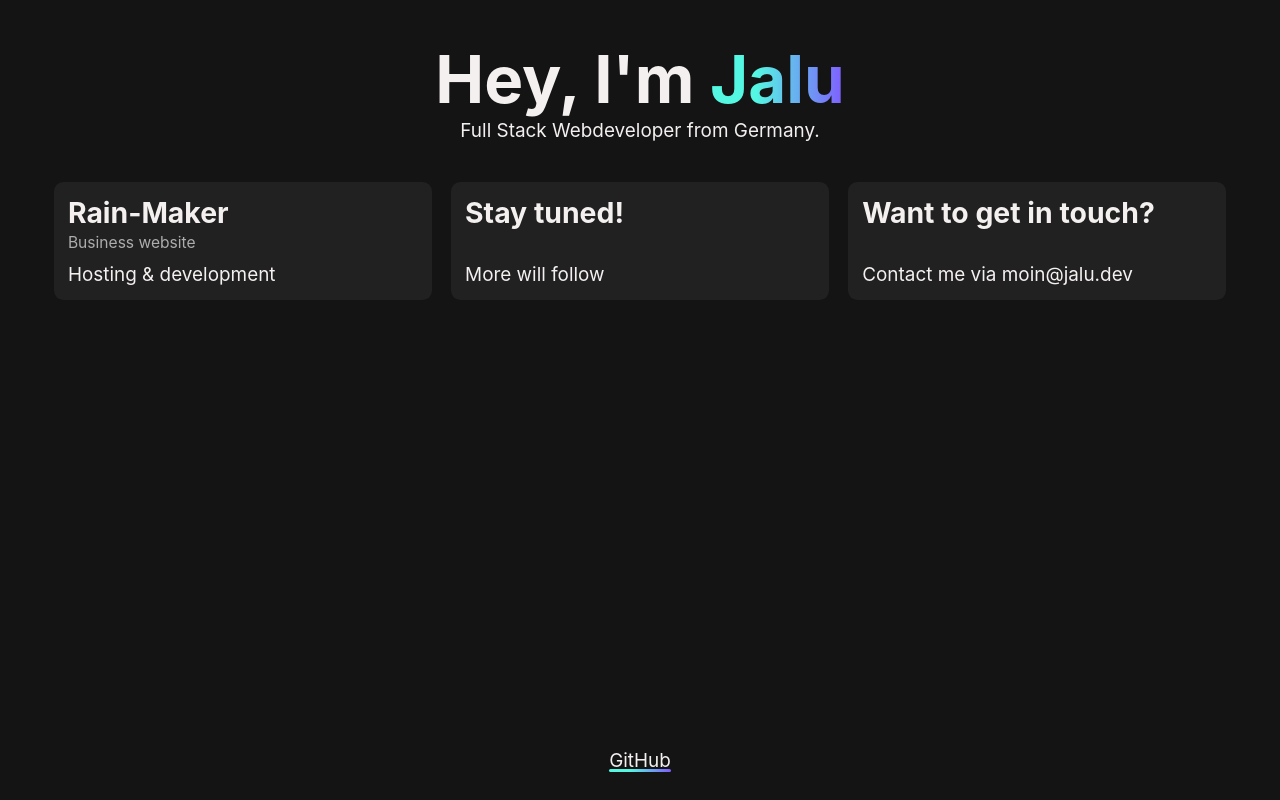
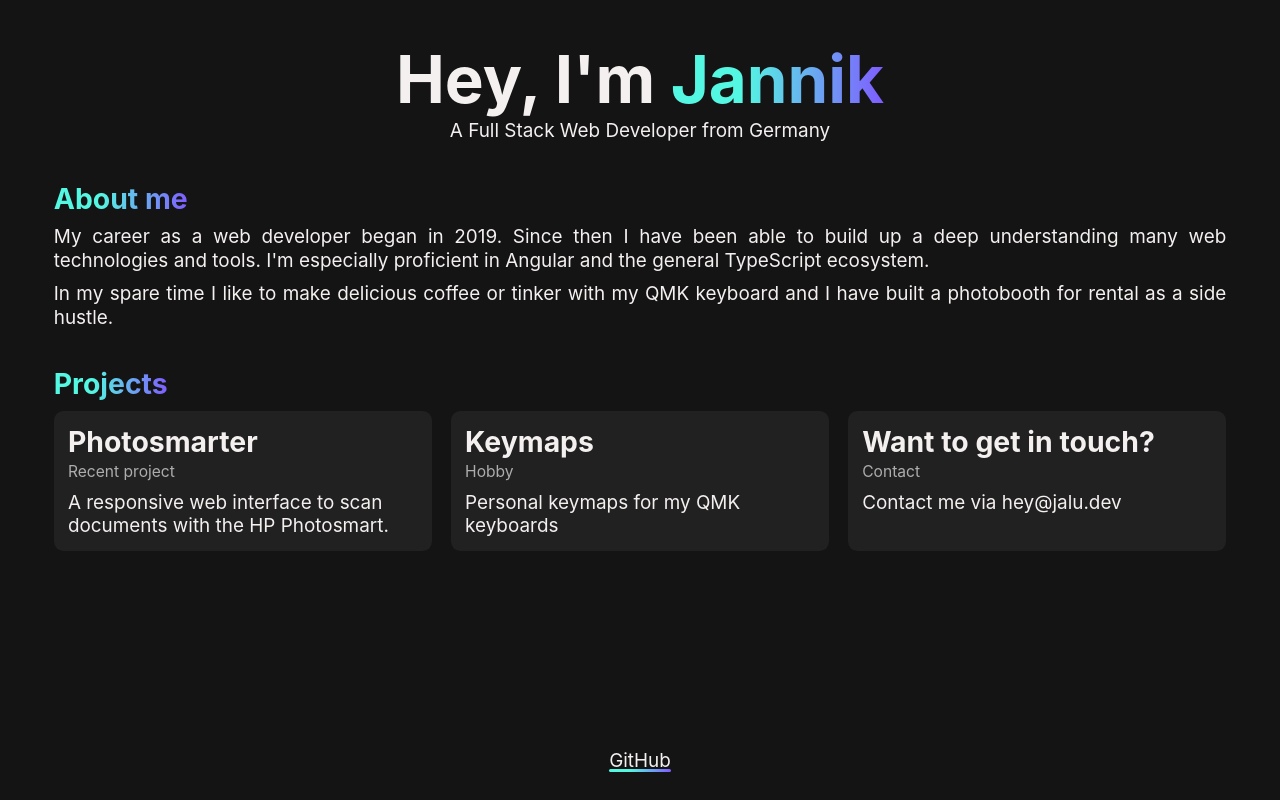
Before and after one commit to qysp/jalu.dev, an Astro site: page / in a window 1280 px wide. Built offline with nearby package versions, Linux system fonts and the light colour scheme; Astro itself is replaced by a stand-in of ours.

Commit message:
update projects & add 'about' section

```diff
--- /dev/null
+++ b/src/components/About.astro
@@ -0,0 +1,27 @@
+---
+---
+
+<article>
+  <main>
+    <p>
+      My career as a web developer began in 2019. Since then I have been able to
+      build up a deep understanding many web technologies and tools. I'm
+      especially proficient in Angular and the general TypeScript ecosystem.
+    </p>
+    <p>
+      In my spare time I like to make delicious coffee or tinker with my QMK
+      keyboard and I have built a photobooth for rental as a side hustle.
+    </p>
+  </main>
+</article>
+
+<style>
+  p {
+    line-height: 1.25;
+    text-align: justify;
+
+    &:not(:last-of-type) {
+      margin-bottom: 0.5rem;
+    }
+  }
+</style>
--- a/src/components/ProjectCard.astro
+++ b/src/components/ProjectCard.astro
@@ -4,17 +4,20 @@ export interface Props {
   subtitle: string;
   body: string;
   href: string;
+  external: boolean;
 }
 
-const { title, subtitle, body, href } = Astro.props as Props;
+const { title, subtitle, body, href, external } = Astro.props as Props;
+const target = external ? "_blank" : "_self";
+const rel = external ? "external noopener noreferrer" : null;
 ---
 
 <article>
   <header>
-    <h2 class="title">
+    <h3 class="title">
       {title}
       <span class="gradient-text arrow" aria-hidden="true">&rarr;</span>
-    </h2>
+    </h3>
     <span class="subtitle">
       {subtitle}
     </span>
@@ -22,7 +25,7 @@ const { title, subtitle, body, href } = Astro.props as Props;
   <main>
     {body}
   </main>
-  <a href={href} target="_blank" rel="noopener noreferrer">
+  <a href={href} target={target} rel={rel}>
     <span class="visually-hidden">
       Visit project website:
       {title}
@@ -34,6 +37,7 @@ const { title, subtitle, body, href } = Astro.props as Props;
   article {
     --color-bg: hsl(0, 0%, 13%);
 
+    height: 100%;
     position: relative;
     display: flex;
     flex-direction: column;
@@ -97,6 +101,7 @@ const { title, subtitle, body, href } = Astro.props as Props;
       border-bottom-left-radius: 0.25rem;
       border-bottom-right-radius: 0.25rem;
       padding: 0.25rem 0.5rem 0.5rem 0.5rem;
+      flex-grow: 1;
     }
 
     > a {
--- a/src/components/ProjectList.astro
+++ b/src/components/ProjectList.astro
@@ -5,26 +5,29 @@ import ProjectCard from "@components/ProjectCard.astro";
 <ul role="list" aria-label="My latest projects">
   <li>
     <ProjectCard
-      title="Rain-Maker"
-      subtitle="Business website"
-      body="Hosting & development"
-      href="https://rain-maker.eu/"
+      title="Photosmarter"
+      subtitle="Recent project"
+      body="A responsive web interface to scan documents with the HP Photosmart."
+      href="https://github.com/qysp/photosmarter"
+      external={true}
     />
   </li>
   <li>
     <ProjectCard
-      title="Stay tuned!"
-      subtitle="&nbsp;"
-      body="More will follow"
-      href="https://github.com/qysp"
+      title="Keymaps"
+      subtitle="Hobby"
+      body="Personal keymaps for my QMK keyboards"
+      href="https://github.com/qysp/keymaps"
+      external={true}
     />
   </li>
   <li>
     <ProjectCard
       title="Want to get in touch?"
-      subtitle="&nbsp;"
-      body="Contact me via moin@jalu.dev"
-      href="mailto:moin@jalu.dev"
+      subtitle="Contact"
+      body="Contact me via hey@jalu.dev"
+      href="mailto:hey@jalu.dev"
+      external={false}
     />
   </li>
 </ul>
--- a/src/layouts/Layout.astro
+++ b/src/layouts/PageLayout.astro
@@ -18,7 +18,7 @@ const { title } = Astro.props as Props;
     <title>{title}</title>
   </head>
   <body>
-    <slot></slot>
+    <slot />
     <Footer />
     <style lang="scss">
       :root {
--- a/src/pages/index.astro
+++ b/src/pages/index.astro
@@ -1,19 +1,29 @@
 ---
+import About from "@components/About.astro";
 import ProjectList from "@components/ProjectList.astro";
-import Layout from "@layouts/Layout.astro";
+import PageLayout from "@layouts/PageLayout.astro";
 ---
 
-<Layout title="Moin!">
+<PageLayout title="Hey!">
   <header>
-    <h1>Hey, I'm <span class="gradient-text">Jalu</span></h1>
-    <p>Full Stack Webdeveloper from Germany.</p>
+    <h1>Hey, I'm <span class="gradient-text">Jannik</span></h1>
+    <p>A Full Stack Web Developer from Germany</p>
   </header>
   <main>
     <section>
+      <h2>
+        <span class="gradient-text">About me</span>
+      </h2>
+      <About />
+    </section>
+    <section>
+      <h2>
+        <span class="gradient-text">Projects</span>
+      </h2>
       <ProjectList />
     </section>
   </main>
-</Layout>
+</PageLayout>
 
 <style lang="scss">
   header {
@@ -34,5 +44,12 @@ import Layout from "@layouts/Layout.astro";
 
   main {
     flex-grow: 1;
+    display: flex;
+    flex-direction: column;
+    gap: 2rem;
+
+    > section > h2 {
+      margin-bottom: 0.5rem;
+    }
   }
 </style>
```
Also changed, not shown: src/styles/global.scss (added).
